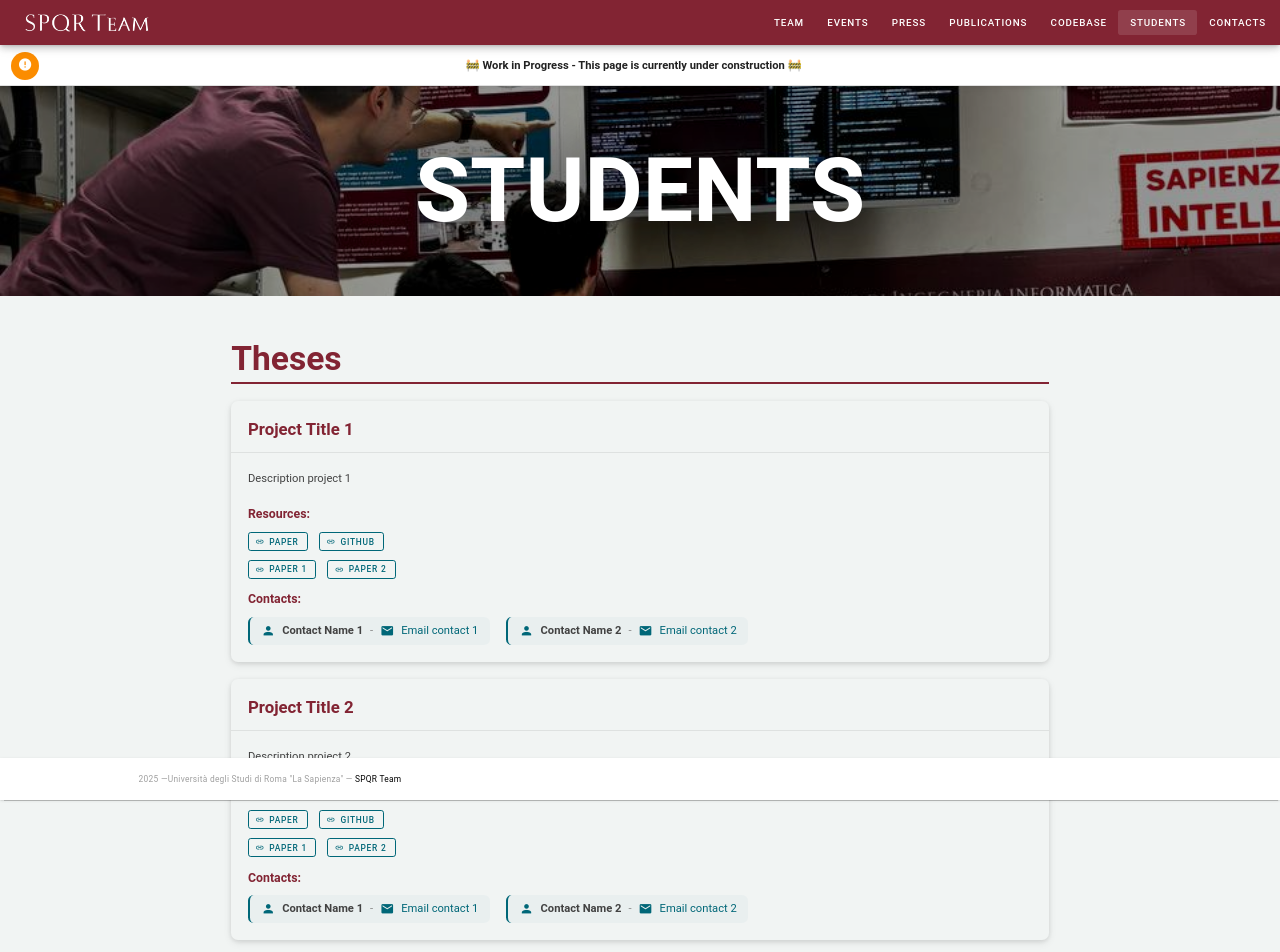
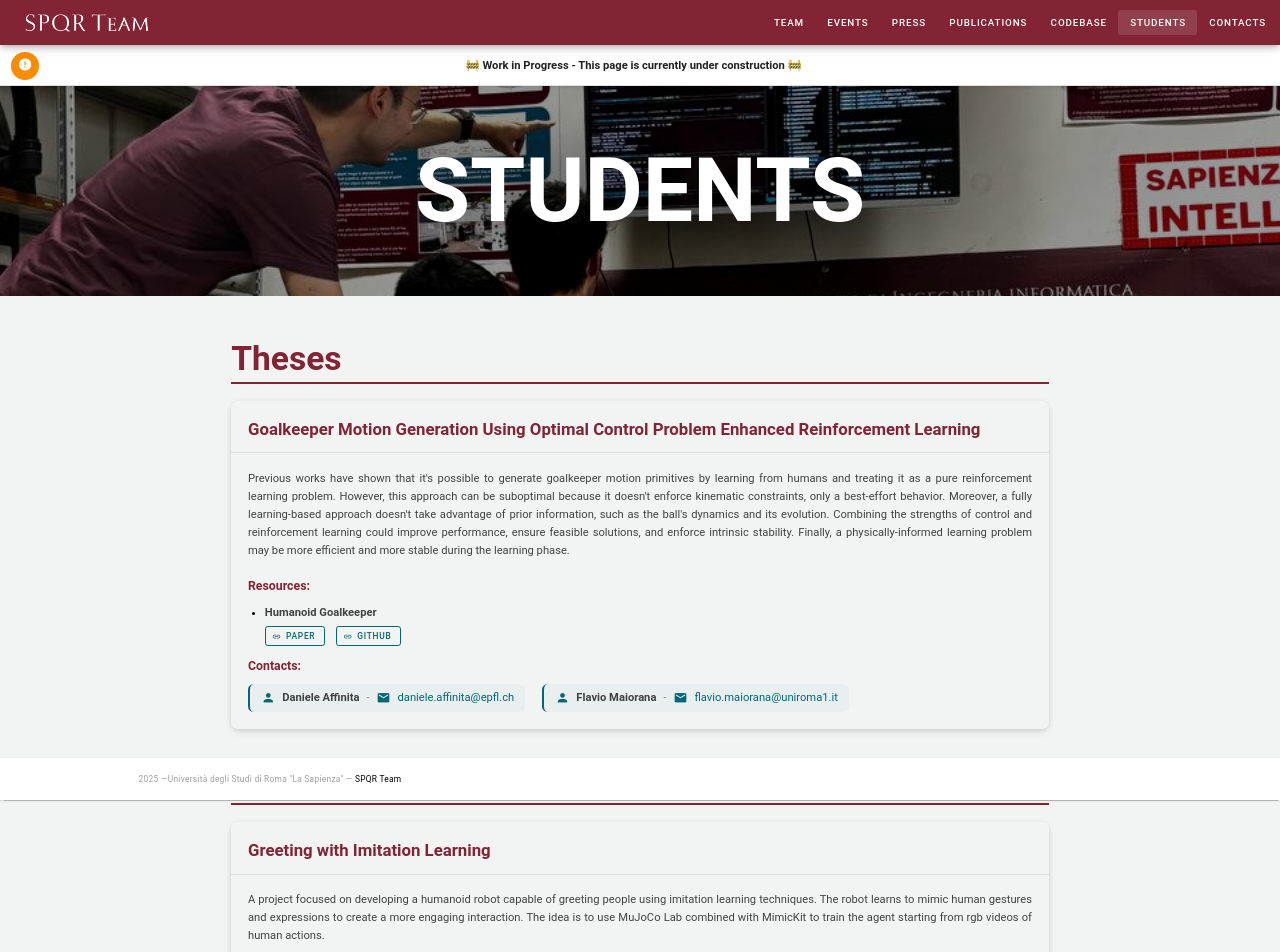
Before and after one commit to SPQRTeam/spqr-team-website, a Vue app: page /students in a window 1280 px wide. Shown: the top 952 px of the page. Built offline with nearby package versions, Linux system fonts and the light colour scheme; a small style sheet from the web is missing.

Commit message:
projects update

```diff
--- a/public/assets/students/projects.json
+++ b/public/assets/students/projects.json
@@ -1,121 +1,58 @@
 [
-
     {
-        "title": "Project Title 1",
-        "description": "Description project 1",
+        "title": "Goalkeeper Motion Generation Using Optimal Control Problem Enhanced Reinforcement Learning",
+        "description": "Previous works have shown that it's possible to generate goalkeeper motion primitives by learning from humans and treating it as a pure reinforcement learning problem. However, this approach can be suboptimal because it doesn't enforce kinematic constraints, only a best-effort behavior. Moreover, a fully learning-based approach doesn't take advantage of prior information, such as the ball's dynamics and its evolution. Combining the strengths of control and reinforcement learning could improve performance, ensure feasible solutions, and enforce intrinsic stability. Finally, a physically-informed learning problem may be more efficient and more stable during the learning phase.",
         "target": "Thesis",
         "resources": [
             {
-                "Paper": "https://example.com/link1",
-                "GitHub": "https://example.com/link1"
-            },
-            {
-                "Paper 1": "https://example.com/link1",
-                "Paper 2": "https://example.com/link2"
+                "Name": "Humanoid Goalkeeper",
+                "Paper": "https://www.arxiv.org/pdf/2510.18002",
+                "GitHub": "https://github.com/InternRobotics/Humanoid-Goalkeeper/"
             }
         ],
         "contacts": [
             {
-                "name": "Contact Name 1",
-                "email": "Email contact 1"
+                "name": "Daniele Affinita",
+                "email": "daniele.affinita@epfl.ch"
             },
             {
-                "name": "Contact Name 2",
-                "email": "Email contact 2"
+                "name": "Flavio Maiorana",
+                "email": "flavio.maiorana@uniroma1.it"
             }
         ]
     },
 
+
+
+
+
+
+
     {
-        "title": "Project Title 2",
-        "description": "Description project 2",
-        "target": "Thesis",
+        "title": "Greeting with Imitation Learning",
+        "description": "A project focused on developing a humanoid robot capable of greeting people using imitation learning techniques. The robot learns to mimic human gestures and expressions to create a more engaging interaction. The idea is to use MuJoCo Lab combined with MimicKit to train the agent starting from rgb videos of human actions.",
+        "target": "Project",
         "resources": [
             {
-                "Paper": "https://example.com/link1",
-                "GitHub": "https://example.com/link1"
+                "Name": "Mujoco Lab",
+                "GitHub": "https://github.com/mujocolab/mjlab"
             },
             {
-                "Paper 1": "https://example.com/link1",
-                "Paper 2": "https://example.com/link2"
+                "Name": "MimicKit",
+                "GitHub": "https://github.com/xbpeng/MimicKit"
             }
         ],
         "contacts": [
             {
-                "name": "Contact Name 1",
-                "email": "Email contact 1"
+                "name": "Flavio Maiorana",
+                "email": "flavio.maiorana@uniroma1.it"
             },
             {
-                "name": "Contact Name 2",
-                "email": "Email contact 2"
-            }
-        ]
-    },
-
-    {
-        "title": "Project Title 2",
-        "description": "Description project 2",
-        "target": "Project",
-        "resources": [
-            {
-                "Paper": "https://example.com/link1",
-                "GitHub": "https://example.com/link1"
-            },
-            {
-                "Paper 1": "https://example.com/link1",
-                "GitHub": "https://example.com/link2"
-            }
-        ],
-        "contacts": [
-            {
-                "name": "Contact Name 1",
-                "email": "Email contact 1"
-            }
-        ]
-    },
-
-    {
-        "title": "Project Title 2",
-        "description": "Description project 2",
-        "target": "Project",
-        "resources": [
-            {
-                "Paper": "https://example.com/link1",
-                "GitHub": "https://example.com/link1"
-            },
-            {
-                "Paper 1": "https://example.com/link1",
-                "GitHub": "https://example.com/link2"
-            }
-        ],
-        "contacts": [
-            {
-                "name": "Contact Name 1",
-                "email": "Email contact 1"
-            }
-        ]
-    },
-
-    {
-        "title": "Project Title 2",
-        "description": "Description project 2",
-        "target": "Project",
-        "resources": [
-            {
-                "Paper": "https://example.com/link1",
-                "GitHub": "https://example.com/link1"
-            },
-            {
-                "Paper 1": "https://example.com/link1",
-                "GitHub": "https://example.com/link2"
-            }
-        ],
-        "contacts": [
-            {
-                "name": "Contact Name 1",
-                "email": "Email contact 1"
+                "name": "Michele Brienza",
+                "email": "brienza@diag.uniroma1.it"
             }
         ]
     }
 
+
 ]
--- a/src/pages/students.vue
+++ b/src/pages/students.vue
@@ -47,10 +47,12 @@
                             <!-- Resources -->
                             <div v-if="project.resources && project.resources.length > 0" class="mb-4">
                                 <h4 class="section-subtitle">Resources:</h4>
-                                <div class="resource-links-vertical">
-                                    <div v-for="(resourceGroup, idx) in project.resources" :key="`thesis-res-${index}-${idx}`" class="resource-group">
+                                <ul class="resource-list">
+                                    <li v-for="(resource, idx) in project.resources" :key="`thesis-res-${index}-${idx}`" class="resource-item">
+                                        <span class="resource-name">{{ resource.Name }}</span>
+                                        <div class="resource-links">
                                             <v-btn
-                                            v-for="(url, label) in resourceGroup"
+                                                v-for="(url, label) in Object.fromEntries(Object.entries(resource).filter(([key]) => key !== 'Name'))"
                                                 :key="`thesis-chip-${index}-${idx}-${label}`"
                                                 :href="url"
                                                 target="_blank"
@@ -63,7 +65,8 @@
                                                 {{ label }}
                                             </v-btn>
                                         </div>
-                                </div>
+                                    </li>
+                                </ul>
                             </div>
 
                             <!-- Contacts -->
@@ -109,10 +112,12 @@
                             <!-- Resources -->
                             <div v-if="project.resources && project.resources.length > 0" class="mb-4">
                                 <h4 class="section-subtitle">Resources:</h4>
-                                <div class="resource-links-vertical">
-                                    <div v-for="(resourceGroup, idx) in project.resources" :key="`project-res-${index}-${idx}`" class="resource-group">
+                                <ul class="resource-list">
+                                    <li v-for="(resource, idx) in project.resources" :key="`project-res-${index}-${idx}`" class="resource-item">
+                                        <span class="resource-name">{{ resource.Name }}</span>
+                                        <div class="resource-links">
                                             <v-btn
-                                            v-for="(url, label) in resourceGroup"
+                                                v-for="(url, label) in Object.fromEntries(Object.entries(resource).filter(([key]) => key !== 'Name'))"
                                                 :key="`project-chip-${index}-${idx}-${label}`"
                                                 :href="url"
                                                 target="_blank"
@@ -125,7 +130,8 @@
                                                 {{ label }}
                                             </v-btn>
                                         </div>
-                                </div>
+                                    </li>
+                                </ul>
                             </div>
 
                             <!-- Contacts -->
@@ -249,16 +255,29 @@ const projects = computed(() => {
     margin-bottom: 0.75rem;
 }
 
-.resource-links-vertical {
-    display: flex;
-    flex-direction: column;
-    gap: 12px;
+.resource-list {
+    list-style: disc;
+    padding-left: 1.5rem;
+    margin: 0;
 }
 
-.resource-group {
-    display: flex;
-    align-items: center;
+.resource-item {
+    margin-bottom: 0.75rem;
+    line-height: 1.8;
+    color: black;
+}
+
+.resource-name {
+    font-weight: 600;
+    color: #424242;
+    margin-right: 8px;
+}
+
+.resource-links {
+    display: inline-flex;
+    flex-wrap: wrap;
     gap: 8px;
+    margin-top: 4px;
 }
 
 .contacts-horizontal {
```
Lines whose indentation alone changed are shown as unchanged.
